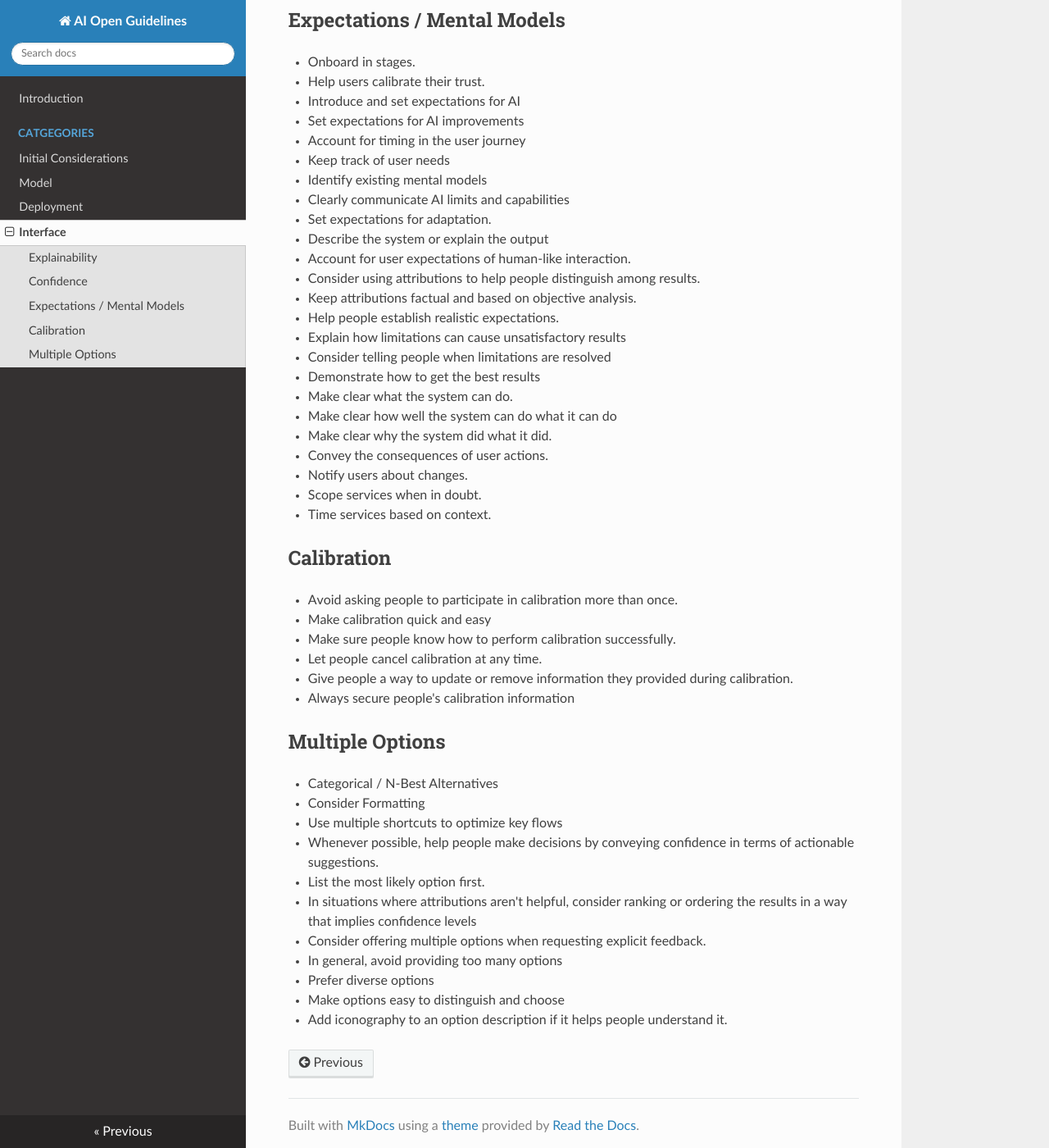
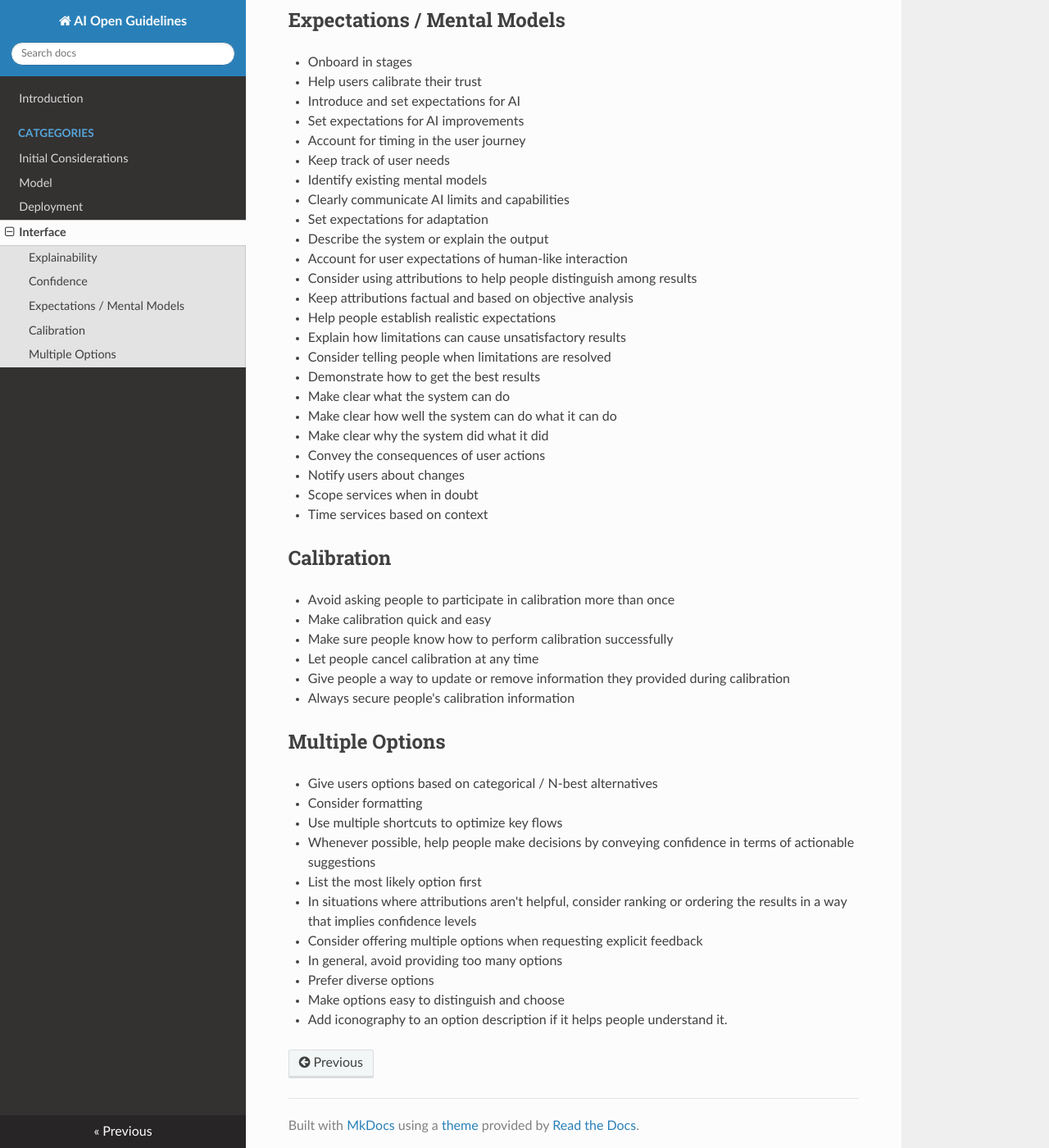
Before and after one commit to APWright/AI-Open-Guidelines, an MkDocs documentation site: the page built from docs/Interface.md, in a window 1280 px wide and 1400 px high, scrolled down 912 px. Shown: the whole window at 82% size. Built offline with MkDocs 1.6.1, drawn with Linux system fonts in a browser that asks for light colours; nearby versions of some CDN libraries; some of the changed text lies outside the part shown.

Commit message:
Update Interface.md

```diff
--- a/docs/Interface.md
+++ b/docs/Interface.md
@@ -31,49 +31,49 @@
 
 ## Expectations / Mental Models
 
-- Onboard in stages.
-- Help users calibrate their trust.
+- Onboard in stages
+- Help users calibrate their trust
 - Introduce and set expectations for AI
 - Set expectations for AI improvements
 - Account for timing in the user journey
 - Keep track of user needs
 - Identify existing mental models
 - Clearly communicate AI limits and capabilities
-- Set expectations for adaptation.
+- Set expectations for adaptation
 - Describe the system or explain the output
-- Account for user expectations of human-like interaction.
-- Consider using attributions to help people distinguish among results.
-- Keep attributions factual and based on objective analysis.
-- Help people establish realistic expectations.
+- Account for user expectations of human-like interaction
+- Consider using attributions to help people distinguish among results
+- Keep attributions factual and based on objective analysis
+- Help people establish realistic expectations
 - Explain how limitations can cause unsatisfactory results
 - Consider telling people when limitations are resolved
 - Demonstrate how to get the best results
-- Make clear what the system can do.
+- Make clear what the system can do
 - Make clear how well the system can do what it can do
-- Make clear why the system did what it did.
-- Convey the consequences of user actions.
-- Notify users about changes.
-- Scope services when in doubt.
-- Time services based on context.
+- Make clear why the system did what it did
+- Convey the consequences of user actions
+- Notify users about changes
+- Scope services when in doubt
+- Time services based on context
 
 ## Calibration
 
-- Avoid asking people to participate in calibration more than once.
+- Avoid asking people to participate in calibration more than once
 - Make calibration quick and easy
-- Make sure people know how to perform calibration successfully.
-- Let people cancel calibration at any time.
-- Give people a way to update or remove information they provided during calibration.
+- Make sure people know how to perform calibration successfully
+- Let people cancel calibration at any time
+- Give people a way to update or remove information they provided during calibration
 - Always secure people's calibration information
 
 ## Multiple Options
 
-- Categorical / N-Best Alternatives
-- Consider Formatting
+- Give users options based on categorical / N-best alternatives
+- Consider formatting
 - Use multiple shortcuts to optimize key flows
-- Whenever possible, help people make decisions by conveying confidence in terms of actionable suggestions.
-- List the most likely option first.
+- Whenever possible, help people make decisions by conveying confidence in terms of actionable suggestions
+- List the most likely option first
 - In situations where attributions aren't helpful, consider ranking or ordering the results in a way that implies confidence levels
-- Consider offering multiple options when requesting explicit feedback.
+- Consider offering multiple options when requesting explicit feedback
 - In general, avoid providing too many options
 - Prefer diverse options
 - Make options easy to distinguish and choose
```
Also changed, not shown: other parts of docs/Interface.md (+3 -3 lines).
